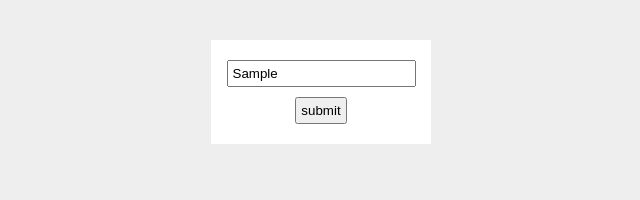
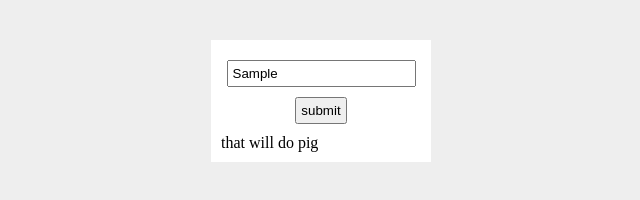
Before and after one commit to markwilde33/javascript-sandbox, a plain HTML site: page forms/index.html in a window 1280 px wide. Both pictures are taken after typing "Sample" into the empty fields and a click on the input "submit". Shown: the whole page, without its empty margins (319-959 px from the left). Drawn offline with Linux system fonts and the light colour scheme.

Commit message:
Added some basic form validation using a regular expression to check user input.

```diff
--- a/forms/forms.js
+++ b/forms/forms.js
@@ -1,11 +1,32 @@
+// // query a form
+// const form = document.querySelector('.signup-form');
+// // const username = document.querySelector('#username');
+
+// form.addEventListener('submit', e => {
+//   //stop the page refreshing on submit
+//   e.preventDefault();
+//   // console.log(username.value);
+//   // use dot notation to get the username value from the form, quicker than using a querySelector
+//   console.log(form.username.value);
+
+// });
+
+// form validation
 const form = document.querySelector('.signup-form');
-// const username = document.querySelector('#username');
+const feedback = document.querySelector('.feedback');
 
 form.addEventListener('submit', e => {
-  //stop the page refreshing on submit
   e.preventDefault();
-  // console.log(username.value);
-  // use dot notation to get the username value from the form, quicker than using a querySelector
-  console.log(form.username.value);
 
+  //validation
+  const username = form.username.value;
+  const usernamePattern = /^[a-zA-Z]{6,12}$/;
+
+  if (usernamePattern.test(username)){
+    // valid name
+    feedback.textContent = 'that will do pig'
+  } else{
+    // name not valid
+    feedback.textContent = 'computer says no, please enter letters only, between 6-10 characters'
+  }
 });
--- a/forms/index.html
+++ b/forms/index.html
@@ -11,6 +11,7 @@
 <form class="signup-form">
   <input type="text" id="username" placeholder="username">
   <input type="submit" value="submit">
+  <div class="feedback"></div>
 </form>
 
 <script src="forms.js"></script>
```
